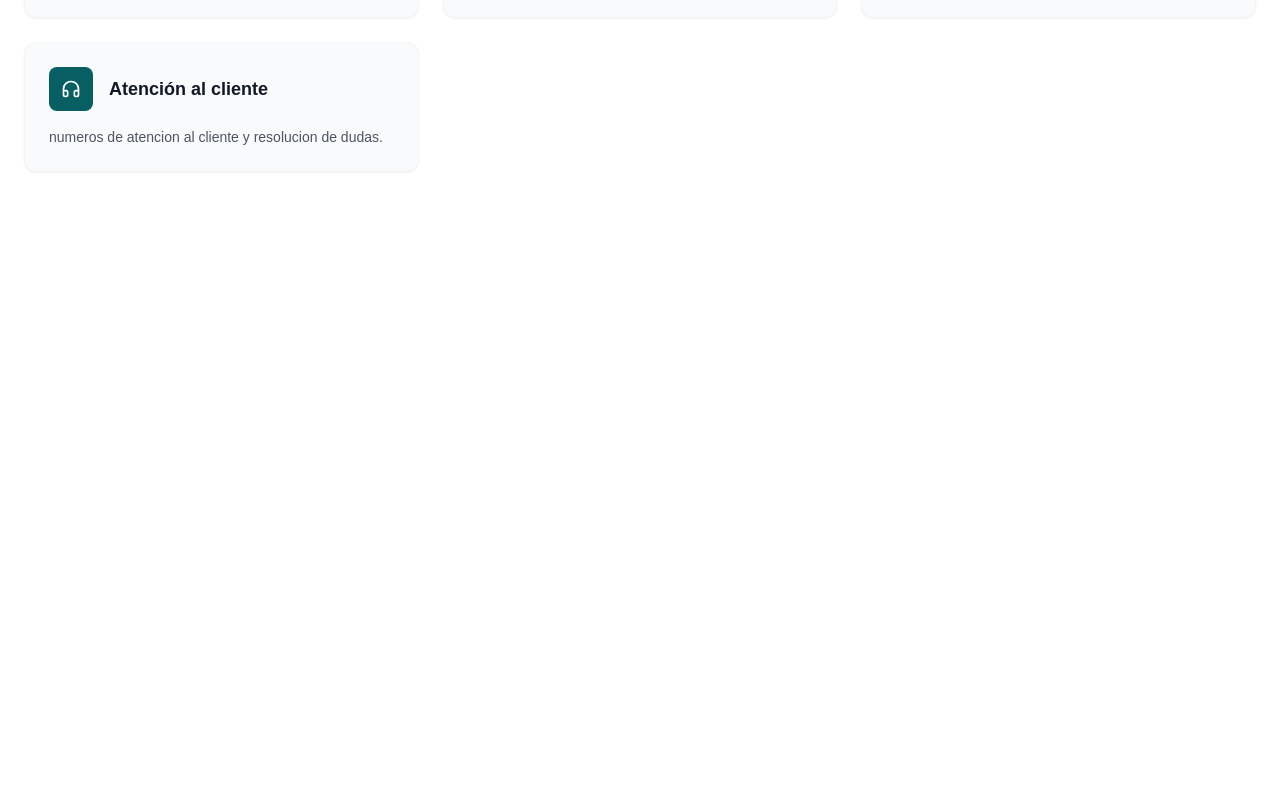
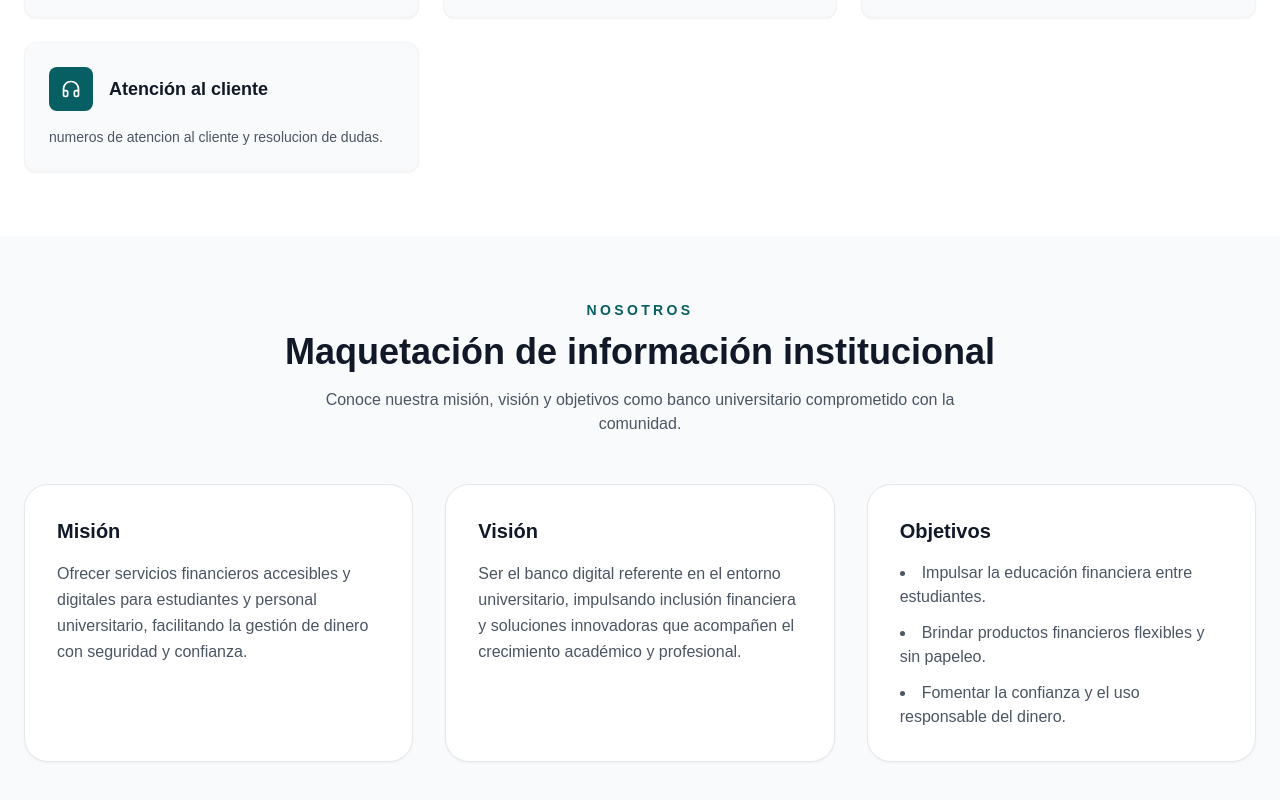
Before and after one commit to elujs/web-banco-universitario, a Vue app: page / in a window 1280 px wide. Shown: the part 1238-2038 px from the top of the page. Before the commit the page ends 1474 px from the top, so only its background shows below. Built offline with nearby package versions, Linux system fonts and the light colour scheme.

Commit message:
se agrego el componente de nosotros.vue y se modifico el componnete homeInstitucional.vue para agregar el componente de nosotros.vue

```diff
--- /dev/null
+++ b/src/components/Nosotros.vue
@@ -0,0 +1,50 @@
+<template>
+  <section id="nosotros" class="py-16 bg-gray-50">
+    <div class="container mx-auto px-6">
+      <div class="text-center mb-12">
+        <p class="text-sm font-semibold uppercase tracking-[0.24em] text-[#085F63]">
+          Nosotros
+        </p>
+        <h2 class="text-3xl md:text-4xl font-bold text-gray-900 mt-3">
+          Maquetación de información institucional
+        </h2>
+        <p class="text-gray-600 max-w-2xl mx-auto mt-4">
+          Conoce nuestra misión, visión y objetivos como banco universitario comprometido con la comunidad.
+        </p>
+      </div>
+
+      <div class="grid gap-8 lg:grid-cols-3">
+        <article class="p-8 bg-white rounded-3xl border border-gray-200 shadow-sm">
+          <h3 class="text-xl font-semibold text-gray-900 mb-4">Misión</h3>
+          <p class="text-gray-600 leading-relaxed">
+            Ofrecer servicios financieros accesibles y digitales para estudiantes y personal universitario,
+            facilitando la gestión de dinero con seguridad y confianza.
+          </p>
+        </article>
+
+        <article class="p-8 bg-white rounded-3xl border border-gray-200 shadow-sm">
+          <h3 class="text-xl font-semibold text-gray-900 mb-4">Visión</h3>
+          <p class="text-gray-600 leading-relaxed">
+            Ser el banco digital referente en el entorno universitario, impulsando inclusión financiera
+            y soluciones innovadoras que acompañen el crecimiento académico y profesional.
+          </p>
+        </article>
+
+        <article class="p-8 bg-white rounded-3xl border border-gray-200 shadow-sm">
+          <h3 class="text-xl font-semibold text-gray-900 mb-4">Objetivos</h3>
+          <ul class="space-y-3 text-gray-600 list-disc list-inside">
+            <li>Impulsar la educación financiera entre estudiantes.</li>
+            <li>Brindar productos financieros flexibles y sin papeleo.</li>
+            <li>Fomentar la confianza y el uso responsable del dinero.</li>
+          </ul>
+        </article>
+      </div>
+    </div>
+  </section>
+</template>
+
+<script setup>
+</script>
+
+<style scoped>
+</style>
--- a/src/views/HomeInstitucional.vue
+++ b/src/views/HomeInstitucional.vue
@@ -4,6 +4,7 @@
     <main>
       <hero />
       <Servicios />
+      <Nosotros />
     </main>
   </div>
 </template>
@@ -11,5 +12,6 @@
 <script setup>
 import Navbar from '@/components/Navbar.vue';
 import Servicios from '@/components/Servicios.vue';
-import Hero from '@/components/hero.vue'
+import Hero from '@/components/hero.vue';
+import Nosotros from '@/components/Nosotros.vue';
 </script>
```
